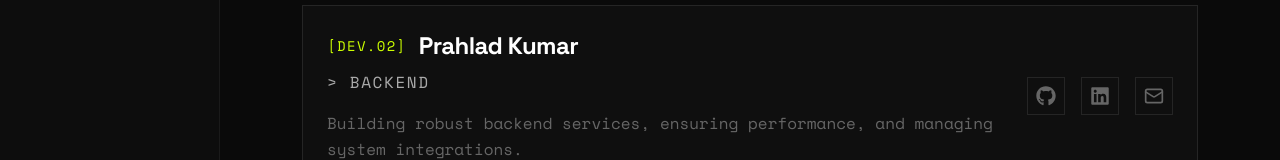
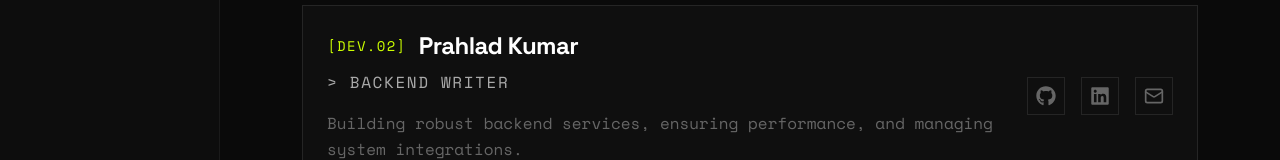
Before and after one commit to ChessyCake/leaderboardbitm, a Next.js app in the folder frontend/: page /credits in a window 1280 px wide. Shown: the part 471-631 px from the top of the page. Built offline with nearby package versions, Linux system fonts and the light colour scheme.

Commit message:
faq credits

```diff
--- a/frontend/app/credits/page.tsx
+++ b/frontend/app/credits/page.tsx
@@ -17,7 +17,7 @@ const DEVELOPERS = [
   {
     sysCode: "DEV.02",
     name: "Prahlad Kumar",
-    role: "Backend",
+    role: "Backend Writer",
     description: "Building robust backend services, ensuring performance, and managing system integrations.",
     github: "#",
     linkedin: "#",
```
